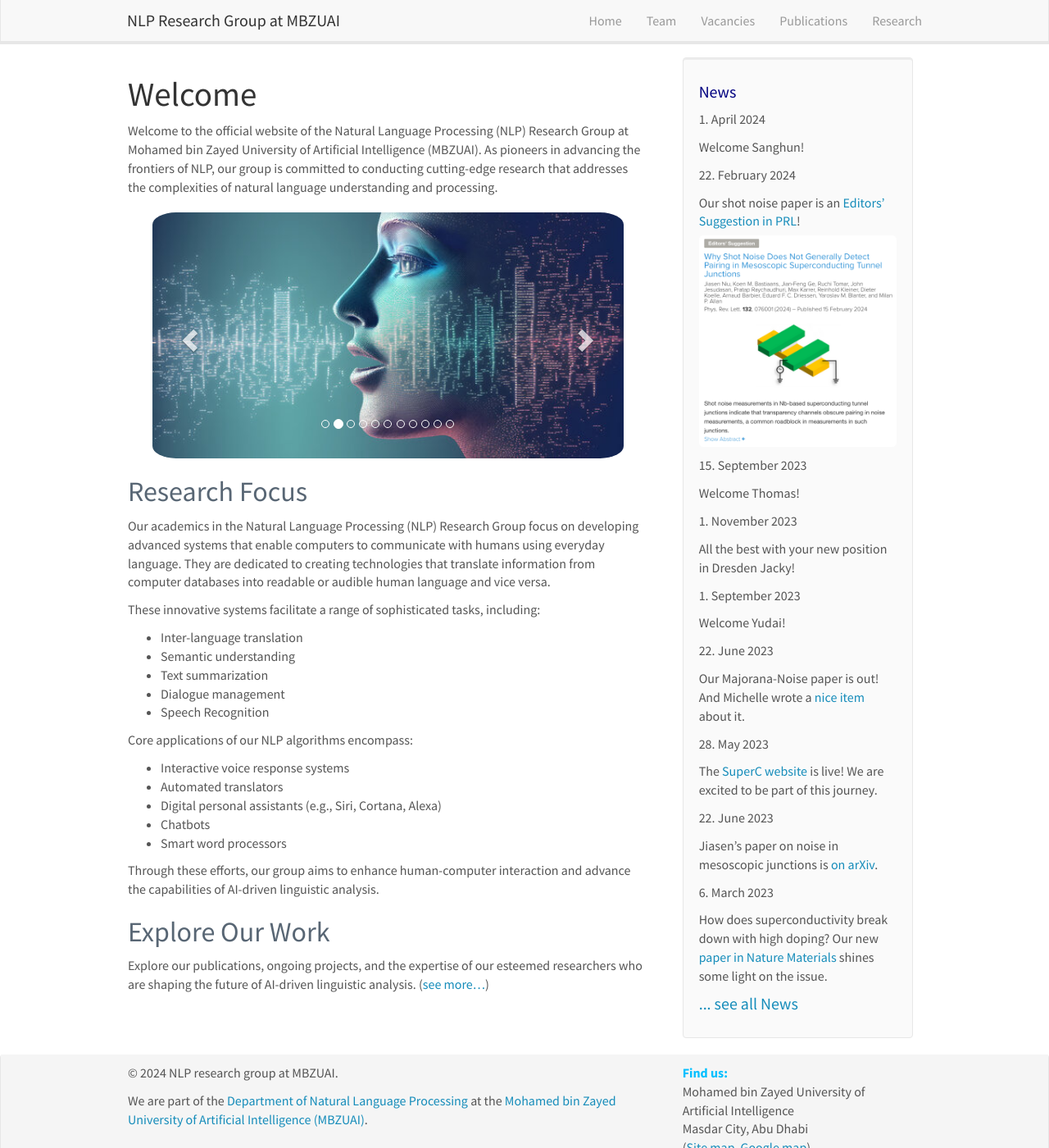
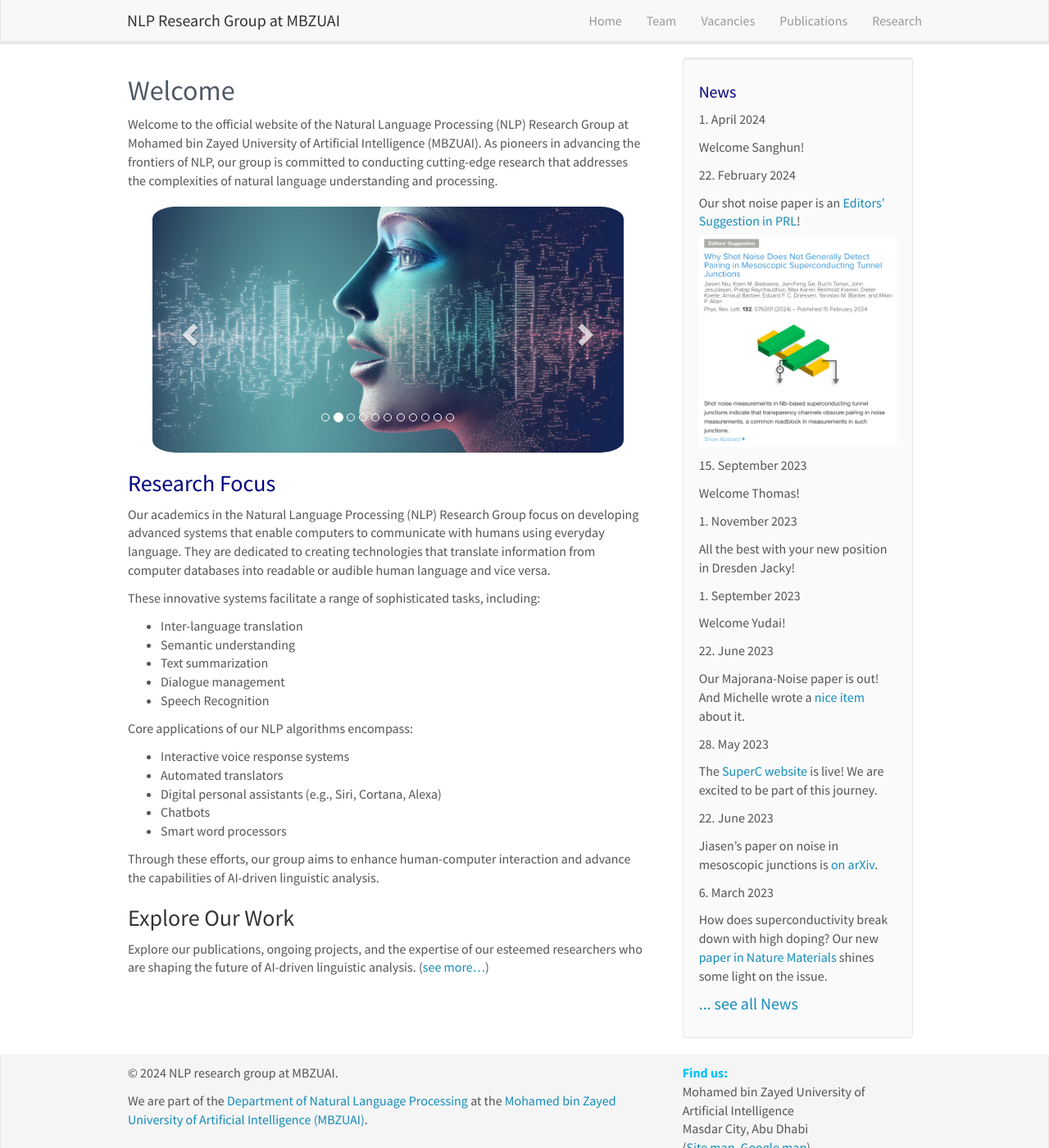
Before and after one commit to RamzaBasharat/MBZUAI, a Jekyll site: the page built from _pages/home.md, in a window 1280 px wide and 1400 px high. Shown: the whole window at 82% size. Built offline with Jekyll 4.4.1, drawn with Linux system fonts in a browser that asks for light colours; nearby versions of some CDN libraries.

Commit message:
setting css

```diff
--- a/_includes/footer.html
+++ b/_includes/footer.html
@@ -19,7 +19,7 @@
 <!--		  - <a href="https://www.universiteitleiden.nl/en/research/research-projects/science/frontiers-of-nanoscience-nanofront">Frontier of Nanosciences</a>, a gravity program from <a href="http://www.nwo.nl">NWO</a>-->
 <!--		</div>-->
 		<div class="col-sm-4">
-			<b class="sky_color">Find us:</b><br />
+			<b class="sky">Find us:</b><br />
 			 Mohamed bin Zayed University of<br />
 			Artificial Intelligence <br />
 			Masdar City, Abu Dhabi <br />
--- a/_layouts/homelay.html
+++ b/_layouts/homelay.html
@@ -3,7 +3,7 @@ layout: default
 ---
 
   <div id="homeid" class="col-sm-8">
-        <h1>Welcome</h1>
+        <h2>Welcome</h2>
 
 	{{ content }}
   </div>
--- a/_pages/home.md
+++ b/_pages/home.md
@@ -65,7 +65,7 @@ Welcome to the official website of the Natural Language Processing (NLP) Researc
   </a>
 </div>
 
-<h2 class="navy">Research Focus</h2>
+<h3 class="navy">Research Focus</h3>
 
 Our academics in the Natural Language Processing (NLP) Research Group focus on developing advanced systems that enable computers to communicate with humans using everyday language. They are dedicated to creating technologies that translate information from computer databases into readable or audible human language and vice versa.
 
@@ -87,6 +87,6 @@ Core applications of our NLP algorithms encompass:
 
 Through these efforts, our group aims to enhance human-computer interaction and advance the capabilities of AI-driven linguistic analysis.
 
-<h2>Explore Our Work</h2>
+<h3>Explore Our Work</h3>
 
 Explore our publications, ongoing projects, and the expertise of our esteemed researchers who are shaping the future of AI-driven linguistic analysis. (<a href="{{ site.url }}{{ site.baseurl }}/publications">see more...</a>)
--- a/css/main.scss
+++ b/css/main.scss
@@ -93,23 +93,23 @@ firstp {
 
 /* custom css */
 
-.navy_color{
+.navy{
 color: #000080;
 }
 
 .gray{
-color:#586674;
+color:#4d5966;
 }
 
 h5, h2{
-color:#586674;
+color:#4d5966;
 }
 
 h4{
 color: #000080;
 }
 
-.sky_color{
+.sky{
 color: #00bfff;
 }
 
@@ -122,8 +122,7 @@ color: #00bfff;
     text-transform: none;
     color: 	#00bfff; /* Text color */
     background-color: #fff; /* Background color */
-    border: 1px solid #00bfff; /* Remove default border */
-    transition: background-color 0.3s, transform 0.3s; /* Smooth transition for hover effects */
+    border: 2px solid #00bfff; /* Remove default border */
     cursor: pointer; /* Pointer cursor on hover */
     margin: 0 10px 5px 0px;
 }
```
Also changed, not shown: _pages/team.md (+3 -3 lines).
